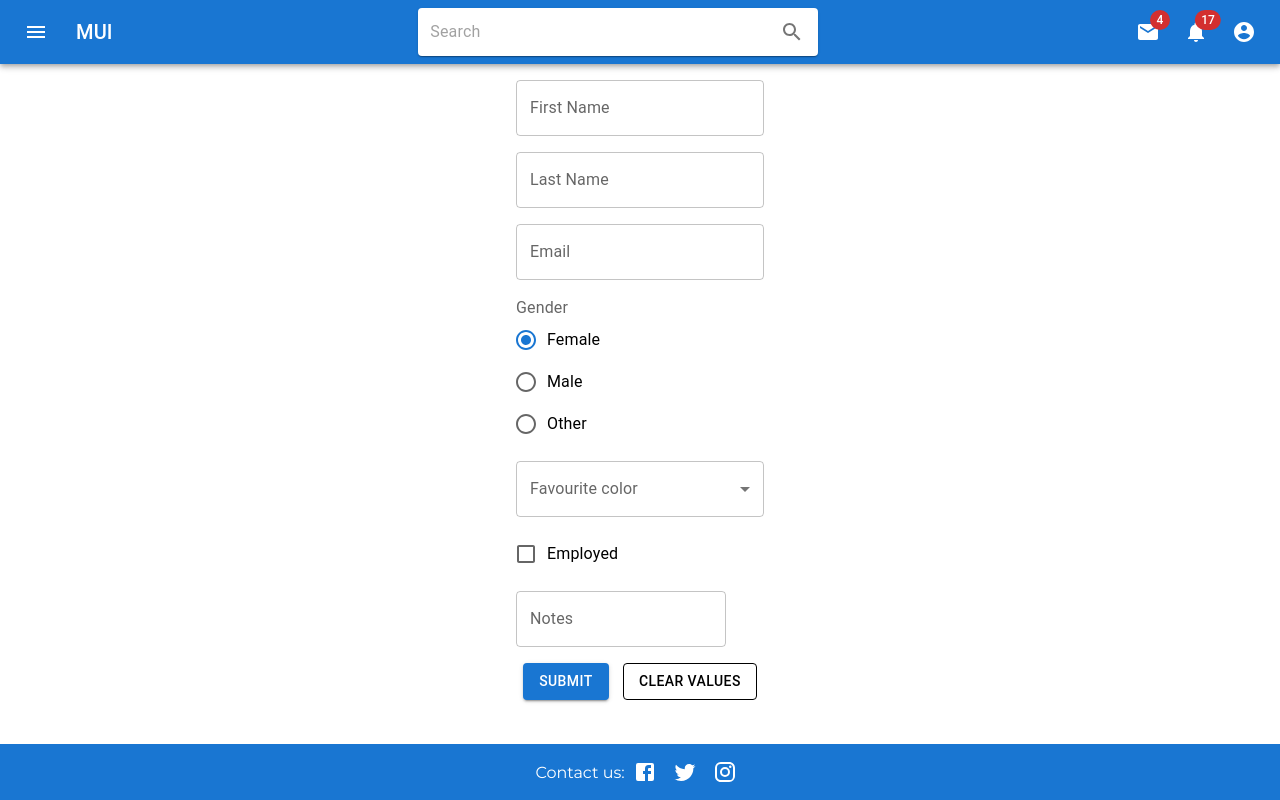
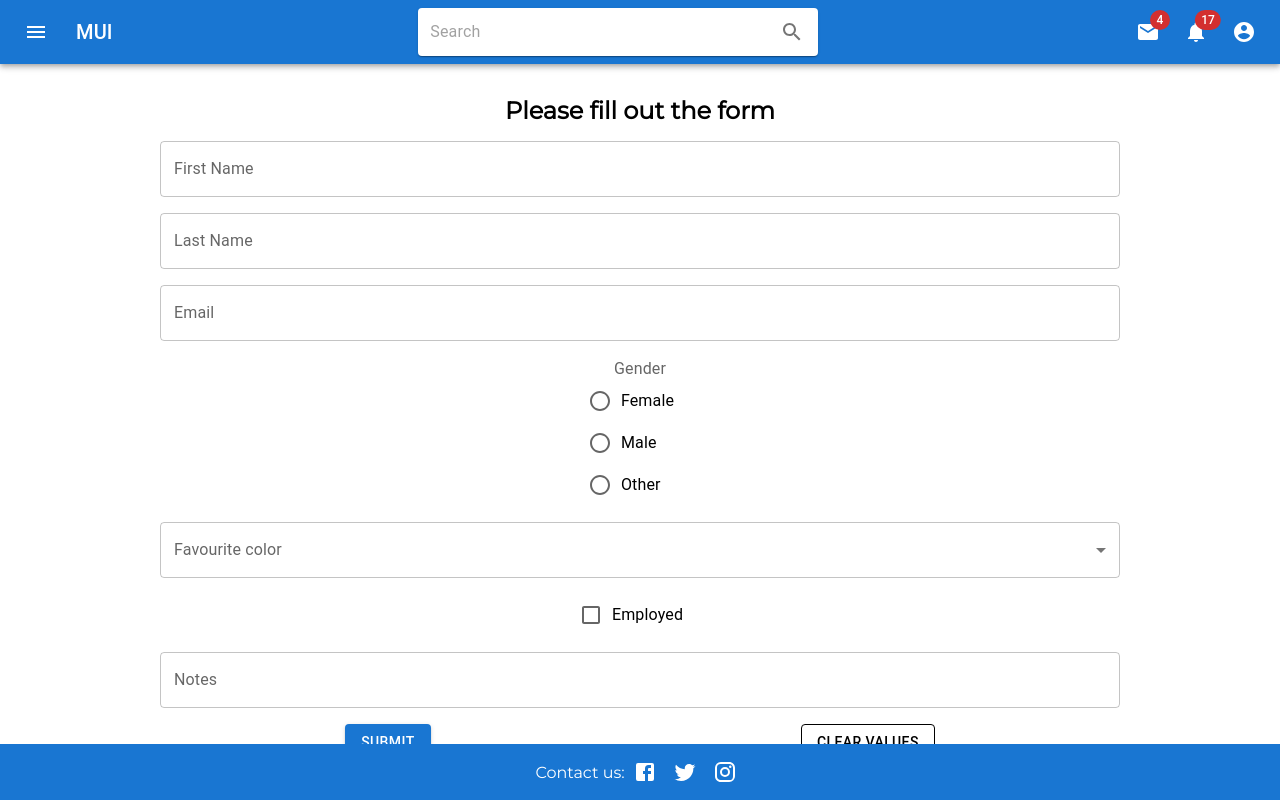
Before and after one commit to kisar18/React-Mui-UI, a React (Create React App) app: page / in a window 1280 px wide. Built offline with nearby package versions, Linux system fonts and the light colour scheme.

Commit message:
Added behavour to navbar and form

```diff
--- a/src/components/Footer.jsx
+++ b/src/components/Footer.jsx
@@ -19,7 +19,9 @@ class Footer extends Component {
             left: 0,
             width: "100%",
             height: "7%"
-          }}>
+            }}
+            onClick={() => this.props.onCloseMobileMenu()}
+          >
             <Box sx={{ display: "flex", alignItems: "center" }}>
               <span>Contact us: </span>
               <IconButton color="inherit">
--- a/src/components/Form.jsx
+++ b/src/components/Form.jsx
@@ -13,71 +13,125 @@ import MenuItem from '@mui/material/MenuItem';
 import Button from '@mui/material/Button';
 
 class Form extends Component {
+
+    state = {
+        firstName: '',
+        lastName: '',
+        email: '',
+        gender: '',
+        favouriteColor: '',
+        employed: false,
+        notes: ''
+    };
+
+    handleClear = () => {
+        this.setState({firstName: ''});
+        this.setState({lastName: ''});
+        this.setState({email: ''});
+        this.setState({gender: ''});
+        this.setState({favouriteColor: ''});
+        this.setState({employed: false});
+        this.setState({notes: ''});
+    };
+
     render() {
         return (
             <Box sx={{
                 flexGrow: 1,
                 display: "flex",
-                justifyContent: "center",
-                //border: "1px solid black"
-            }}>
-                <form>
-                    <div>
-                        <TextField name="firstName" label="First Name" />
-                    </div>
-                    <div>
-                        <TextField sx={{ mt: 2 }} name="lastName" label="Last Name"/>
-                    </div>
-                    <div>
-                        <TextField sx={{ mt: 2 }} name="email" label="Email"/>
-                    </div>
-                    <div>
-                        <FormLabel sx={{ mt: 2 }} component="legend">Gender</FormLabel>
+                justifyContent: "center"
+                }}
+                onClick={() => this.props.onCloseMobileMenu()}
+            >
+                <form style={{ width:"75%" }}>
+                    <Box sx={{ textAlign: "center", mt: 2 }}>
+                        <h2>Please fill out the form</h2>
+                    </Box>
+                    <Box sx={{ mt: 2 }}>
+                        <TextField
+                            name="firstName"
+                            label="First Name"
+                            fullWidth
+                            value={this.state.firstName}
+                            onChange={ e => {this.setState({firstName: e.target.value})}}
+                        />
+                    </Box>
+                    <Box sx={{ mt: 2 }}>
+                        <TextField
+                            name="lastName"
+                            label="Last Name"
+                            fullWidth
+                            value={this.state.lastName}
+                            onChange={ e => {this.setState({lastName: e.target.value})}}
+                        />
+                    </Box>
+                    <Box sx={{ mt: 2 }}>
+                        <TextField
+                            name="email"
+                            label="Email"
+                            fullWidth
+                            value={this.state.email}
+                            onChange={ e => {this.setState({email: e.target.value})}}
+                        />
+                    </Box>
+                    <Box sx={{ display:"flex", flexDirection:"column", alignItems:"center", mt: 2 }}>
+                        <FormLabel component="legend" >Gender</FormLabel>
                         <RadioGroup
                             aria-label="gender"
-                            defaultValue="female"
                             name="radio-buttons-group"
+                            value={this.state.gender}
+                            onChange={ e => {this.setState({gender: e.target.value})}}
                         >
                             <FormControlLabel value="female" control={<Radio />} label="Female" />
                             <FormControlLabel value="male" control={<Radio />} label="Male" />
                             <FormControlLabel value="other" control={<Radio />} label="Other" />
                         </RadioGroup>
-                    </div>
-                    <div>
-                        <FormControl sx={{ mt: 2 }} fullWidth>
+                    </Box>
+                    <Box sx={{ mt: 2 }}>
+                        <FormControl fullWidth>
                             <InputLabel id="demo-simple-select-label">Favourite color</InputLabel>
                             <Select
                                 labelId="demo-simple-select-label"
                                 id="favouriteColor"
-                                //value={favouriteColor}
                                 label="Favourite color"
+                                value={this.state.favouriteColor}
+                                onChange={ e => {this.setState({favouriteColor: e.target.value})}}
                             >
                                 <MenuItem value="ff0000">Red</MenuItem>
                                 <MenuItem value="00ff00">Green</MenuItem>
                                 <MenuItem value="0000ff">Blue</MenuItem>
                             </Select>
                         </FormControl>
-                    </div>
-                    <div>
-                        <FormControlLabel sx={{ mt: 2 }} control={<Checkbox />} label="Employed" />
-                    </div>
-                    <div>
+                    </Box>
+                    <Box sx={{ textAlign:"center", mt: 2 }}>
+                        <FormControlLabel
+                            control={<Checkbox />}
+                            label="Employed"
+                            checked={this.state.employed}
+                            onChange={ e => {this.setState({employed: e.target.value})}}
+                        />
+                    </Box>
+                    <Box sx={{ mt: 2 }}>
                         <TextField
-                            sx={{ mt: 2 }}
                             name="notes"
                             label="Notes"
                             multiline
                             maxRows={2}
+                            fullWidth
+                            value={this.state.notes}
+                            onChange={ e => {this.setState({notes: e.target.value})}}
                         />
-                    </div>
-                    <div>
-                        <Box sx={{ display: "flex", justifyContent: "space-around", mt: 2 }}>
+                    </Box>
+                    <Box sx={{ mt: 2 }}>
+                        <Box sx={{ display: "flex", justifyContent: "space-around" }}>
                             <Button type="submit" variant="contained">Submit</Button>
-                            <Button type="button" variant="outlined" sx={{ color: "black", border: '1px solid black' }}>
+                            <Button type="button" variant="outlined" sx={{ color: "black", border: '1px solid black' }}
+                                onClick={this.handleClear}
+                            >
                             Clear Values
                             </Button>
                         </Box>
-                    </div>
+                    </Box>
                 </form>
             </Box>
         )
--- /dev/null
+++ b/src/components/MobileMenu.jsx
@@ -0,0 +1,55 @@
+import React, { Component } from 'react'
+import MenuItem from '@mui/material/MenuItem';
+import IconButton from '@mui/material/IconButton';
+import Badge from '@mui/material/Badge';
+import AccountCircle from '@material-ui/icons/AccountCircle';
+import NotificationsIcon from '@material-ui/icons/Notifications';
+import MailIcon from '@material-ui/icons/Mail';
+import { MenuList } from '@mui/material';
+import Paper from '@mui/material/Paper';
+
+
+export class MobileMenu extends Component {
+
+    render() {
+        return (
+            <Paper sx={{ width: { xs: '50%', sm: '25%' }, position: "absolute", right: "0%", zIndex: 1 }}>
+                <MenuList>
+                    <MenuItem>
+                    <IconButton size="large" aria-label="show 4 new mails" color="inherit">
+                        <Badge badgeContent={4} color="error">
+                        <MailIcon />
+                        </Badge>
+                    </IconButton>
+                    <p>Messages</p>
+                    </MenuItem>
+                    <MenuItem>
+                    <IconButton
+                        size="large"
+                        aria-label="show 17 new notifications"
+                        color="inherit"
+                    >
+                        <Badge badgeContent={17} color="error">
+                        <NotificationsIcon />
+                        </Badge>
+                    </IconButton>
+                    <p>Notifications</p>
+                    </MenuItem>
+                    <MenuItem>
+                    <IconButton
+                        size="large"
+                        aria-label="account of current user"
+                        aria-haspopup="true"
+                        color="inherit"
+                    >
+                        <AccountCircle />
+                    </IconButton>
+                    <p>Profile</p>
+                    </MenuItem>
+                </MenuList>
+            </Paper>
+        )
+    }
+}
+
+export default MobileMenu
--- a/src/components/Navbar.jsx
+++ b/src/components/Navbar.jsx
@@ -13,11 +13,14 @@ import NotificationsIcon from '@material-ui/icons/Notifications';
 import MoreIcon from '@material-ui/icons/MoreVert';
 import InputBase from '@mui/material/InputBase';
 import Paper from '@mui/material/Paper';
+import MobileMenu from './MobileMenu';
 
 class Navbar extends Component {
+
   render() {
     return (
-      <AppBar position="static">
+      <Box>
+        <AppBar position='static' onClick={() => this.props.onCloseMobileMenu()}>
           <Toolbar sx={{ display: "flex", justifyContent: "space-between" }}>
             <Box sx={{ display: "flex", alignItems: 'center'}}>
               <IconButton
@@ -82,12 +85,15 @@ class Navbar extends Component {
                 aria-label="show more"
                 aria-haspopup="true"
                 color="inherit"
+                onClick={() => this.props.onShowMobileMenu()}
               >
                 <MoreIcon />
               </IconButton>
             </Box>
           </Toolbar>
         </AppBar>
+        {this.props.mobileMenuVisible && (<MobileMenu />)}
+      </Box>
     );
   }
 }
--- a/src/components/Page.jsx
+++ b/src/components/Page.jsx
@@ -5,16 +5,35 @@ import Box from '@mui/material/Box';
 import Form from './Form.jsx';
 
 class Page extends Component {
+
+    state = {
+        mobileMenuVisible: false
+    }
+
+    showMobileMenu = () => {
+        this.setState({mobileMenuVisible: true});
+    }
+
+    closeMobileMenu = () => {
+        if(this.state.mobileMenuVisible) {
+            this.setState({mobileMenuVisible: false});
+        }
+    }
+
     render() {
         return(
             <Box>
-                <Navbar/>
+                <Navbar
+                    mobileMenuVisible={this.state.mobileMenuVisible}
+                    onShowMobileMenu={this.showMobileMenu}
+                    onCloseMobileMenu={this.closeMobileMenu}
+                />
                 <Box sx={{
                     mt: 2
                 }}>
-                    <Form/>
+                    <Form onCloseMobileMenu={this.closeMobileMenu}/>
                 </Box>
-                <Footer/>
+                <Footer onCloseMobileMenu={this.closeMobileMenu}/>
             </Box>
         )
     }
```
Also changed, not shown: 1 other file (tests, documents, lock files or other folders). Lines whose indentation alone changed are shown as unchanged.
